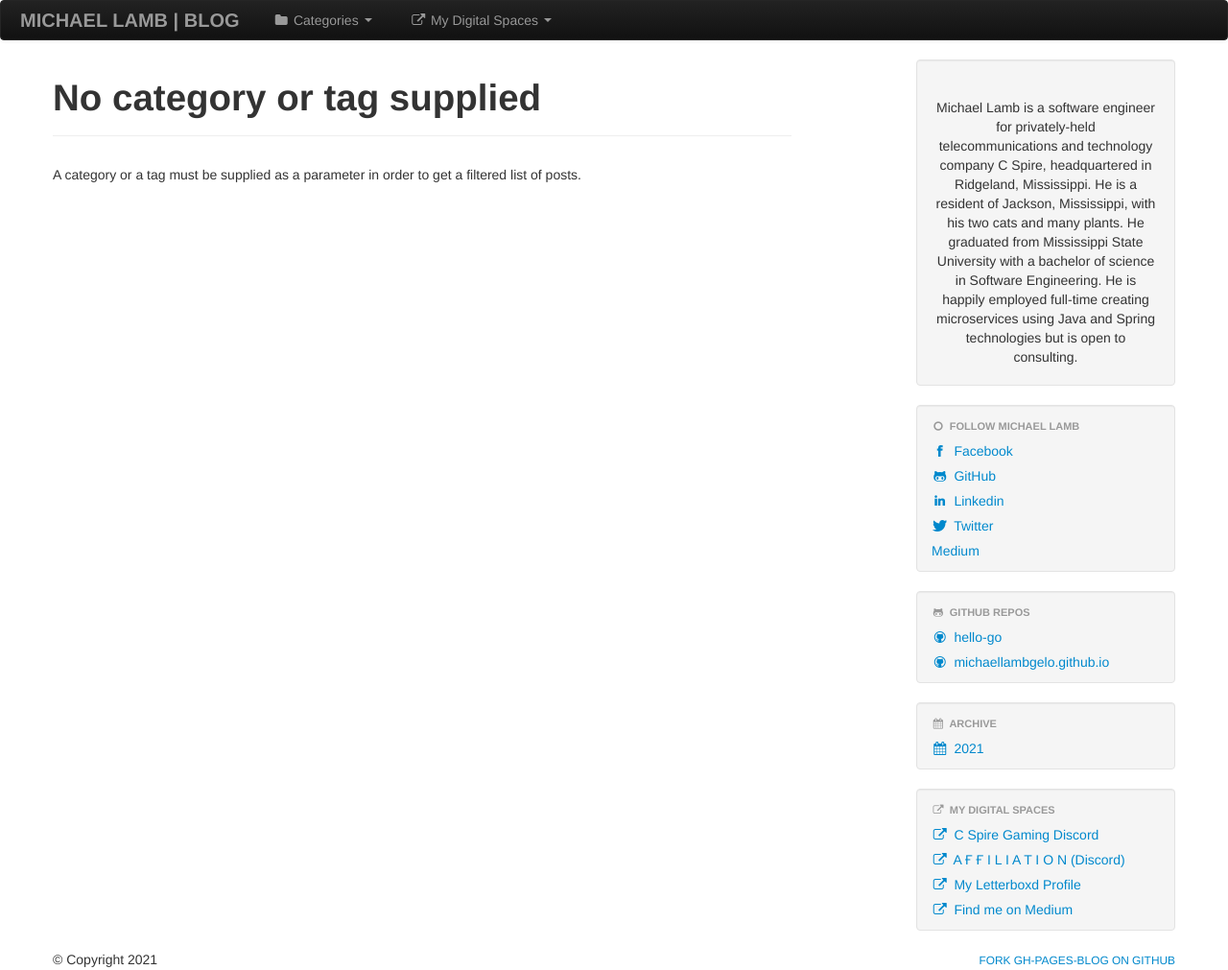
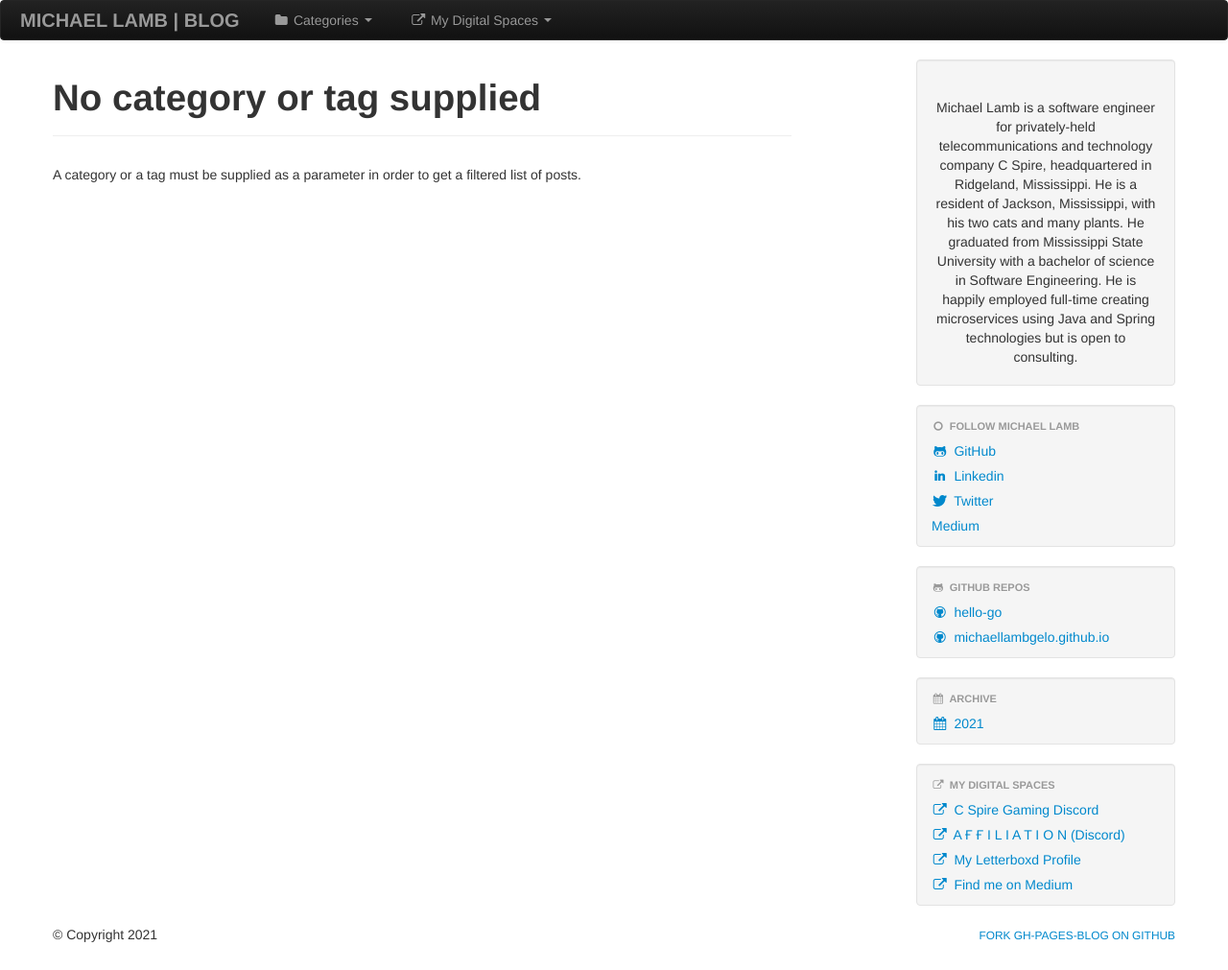
Before and after one commit to michaellambgelo/michaellambgelo.github.io, a Jekyll site: the page built from filter.html, in a window 1280 px wide. Shown: the whole page at 96% size. Built offline with Jekyll 4.4.1, drawn with Linux system fonts in a browser that asks for light colours; after the commit the page ends 985 px from its top, so only the background shows below that.

Commit message:
Update _config.yml
remove facebook

```diff
--- a/_config.yml
+++ b/_config.yml
@@ -286,11 +286,6 @@ navbar :
 social_links :
   follow_name : Michael Lamb
   links :
-    - link :
-      enabled : true
-      name : Facebook
-      font_awesome_icon : icon-facebook
-      url : https://www.facebook.com/michaellambgelo/
     - link :
       enabled : true
       name : GitHub
```
